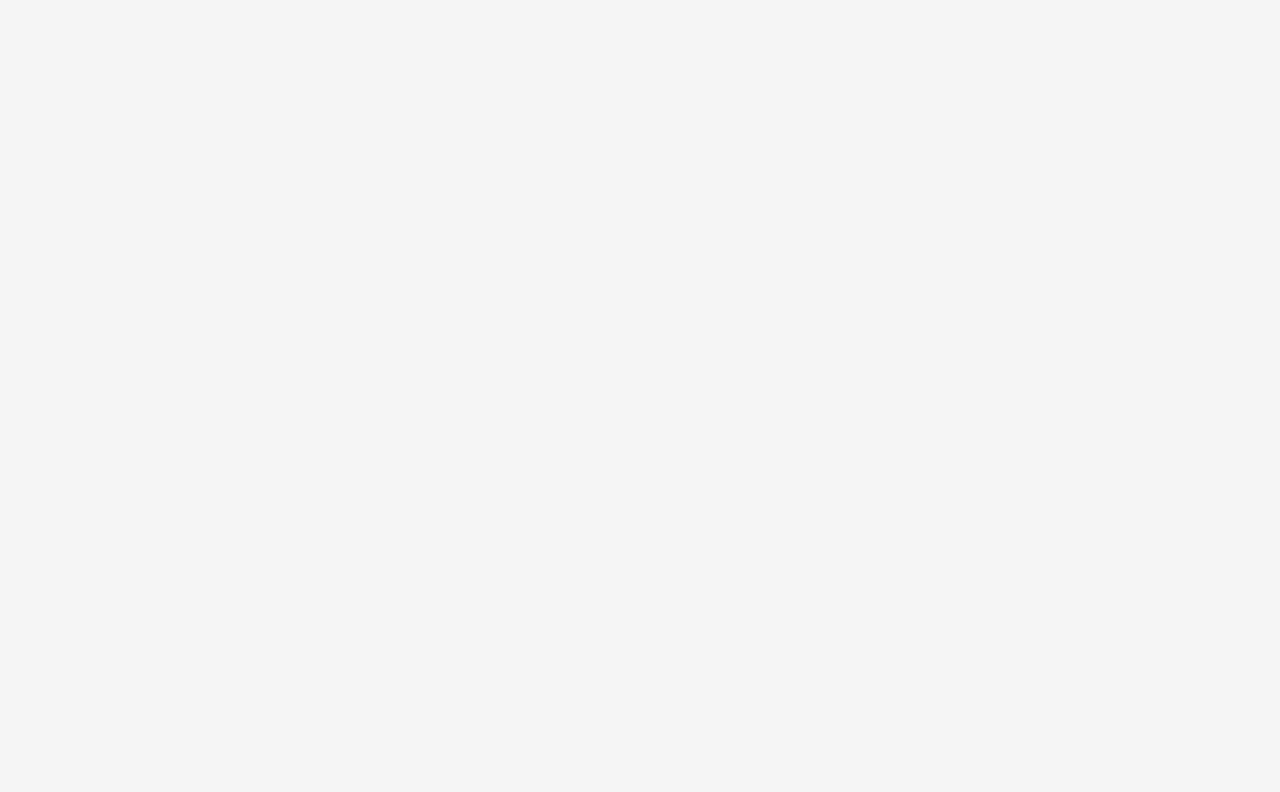
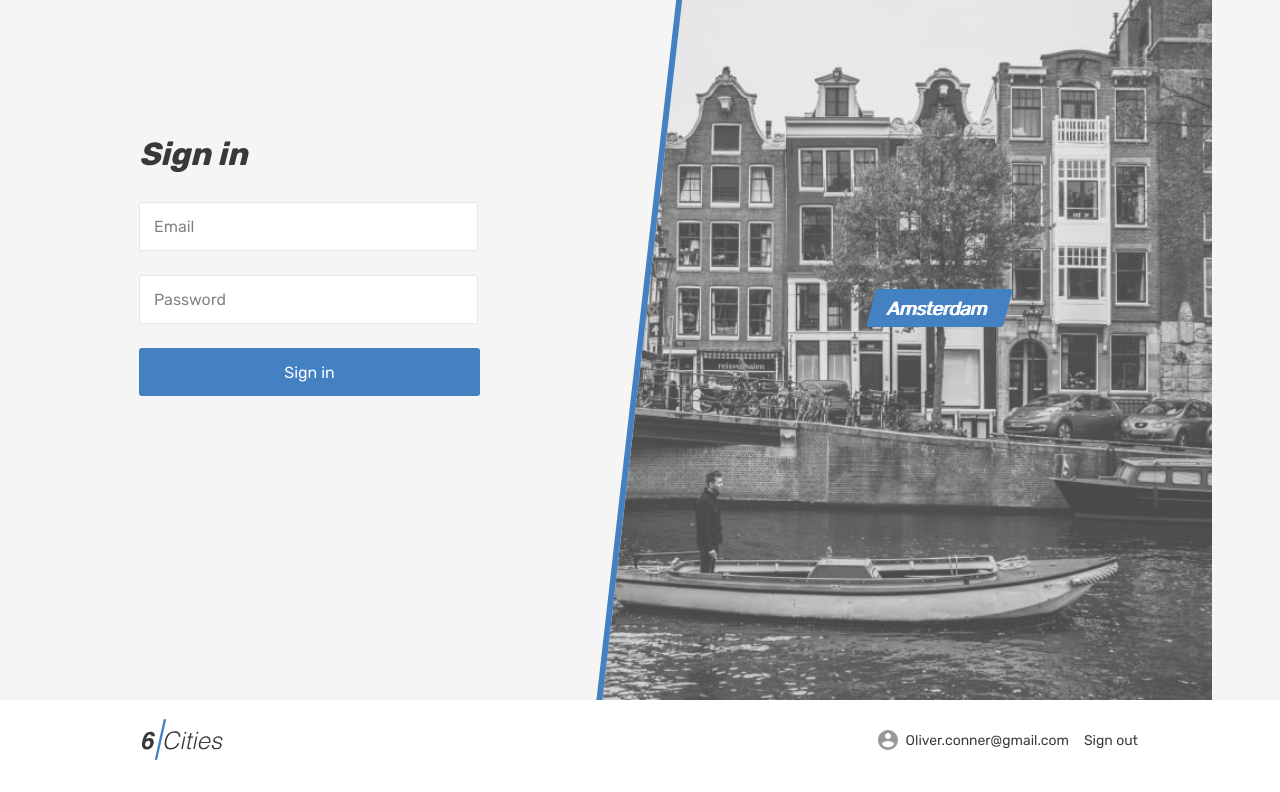
Before and after one commit to qqwaz/1792173-six-cities-8, a React (Create React App) app in the folder project/: page / in a window 1280 px wide. Shown: the part 900-1692 px from the top of the page. Before the commit the page ends 800 px from the top, so only its background shows below. Built offline with nearby package versions, Linux system fonts and the light colour scheme.

Commit message:
linter errors fixed

```diff
--- a/project/src/components/app/app.tsx
+++ b/project/src/components/app/app.tsx
@@ -1,4 +1,8 @@
 import MainPage from '../main-page/main-page';
+import AuthPage from '../auth-page/auth-page';
+import FavoritesPage from '../favorites-page/favorites-page';
+import OfferPage from '../offer-page/offer-page';
+import NotFoundPage from '../not-found-page/not-fount-page';
 
 type AppProps = {
   offersCount: number;
@@ -10,7 +14,13 @@ function App(props: AppProps): JSX.Element {
   } = props;
 
   return (
-    <MainPage offersCount={offersCount} />
+    <>
+      <MainPage offersCount={offersCount} />
+      <AuthPage />
+      <FavoritesPage />
+      <OfferPage />
+      <NotFoundPage />
+    </>
   );
 }
 
--- a/project/src/components/favorites-locations-component/favorites-locations-component.tsx
+++ b/project/src/components/favorites-locations-component/favorites-locations-component.tsx
@@ -17,8 +17,8 @@ function FavoritesLocationsComponent(): JSX.Element {
       <div className="favorites__places">
 
         {places.map((x) =>
-          <FavoritesPlaceCardComponent key={x.id} />
-          )}
+          <FavoritesPlaceCardComponent key={x.id} />,
+        )}
       </div>
     </li>
   );
--- a/project/src/components/favorites-page/favorites-page.tsx
+++ b/project/src/components/favorites-page/favorites-page.tsx
@@ -17,8 +17,8 @@ function FavoritesPage(): JSX.Element {
             <ul className="favorites__list">
 
               {locations.map((x) =>
-                <FavoritesLocationsComponent key={x.id} />
-                )}
+                <FavoritesLocationsComponent key={x.id} />,
+              )}
 
             </ul>
           </section>
--- a/project/src/components/main-page/main-page.tsx
+++ b/project/src/components/main-page/main-page.tsx
@@ -44,8 +44,8 @@ function MainPage(props: MainPageProps): JSX.Element {
               <div className="cities__places-list places__list tabs__content">
 
                 {offers.map((x) =>
-                  <MainOfferCardComponent key={x.id} />
-                  )}
+                  <MainOfferCardComponent key={x.id} />,
+                )}
 
               </div>
             </section>
--- a/project/src/components/offer-gallery-component/offer-gallery-component.tsx
+++ b/project/src/components/offer-gallery-component/offer-gallery-component.tsx
@@ -8,10 +8,10 @@ function OfferGalleryComponent(): JSX.Element {
     <div className="property__gallery-container container">
       <div className="property__gallery">
 
-        {pics.map((x) =>
+        {pics.map((x) => (
           <div key={x.id} className="property__image-wrapper">
             <img className="property__image" src="img/room.jpg" alt="Studio" />
-          </div>)}
+          </div>))}
 
       </div>
     </div>
--- a/project/src/components/offer-near-places-component/offer-near-places-component.tsx
+++ b/project/src/components/offer-near-places-component/offer-near-places-component.tsx
@@ -12,7 +12,7 @@ function OfferNearPlacesComponent(): JSX.Element {
         <div className="near-places__list places__list">
 
           {places.map((x) =>
-                <OfferNearPlaceCardComponent key={x.id} />
+            <OfferNearPlaceCardComponent key={x.id} />,
           )}
 
         </div>
--- a/project/src/index.tsx
+++ b/project/src/index.tsx
@@ -3,7 +3,7 @@ import ReactDOM from 'react-dom';
 import App from './components/app/app';
 
 const Settings = {
-  OFFERS_COUNT: 3,
+  OFFERS_COUNT: 7,
 };
 
 ReactDOM.render(
--- a/project/src/utils/common.ts
+++ b/project/src/utils/common.ts
@@ -1,3 +1,7 @@
 import { nanoid } from 'nanoid';
 
-export const getFakeData = (length: number) => new Array(length).fill('').map((_) => ({ id: nanoid() }));
+type DataType = {
+  id: string
+};
+
+export const getFakeData = (length: number): DataType[] => new Array(length).fill('').map((_) => ({ id: nanoid() }));
```
Lines whose indentation alone changed are shown as unchanged.
